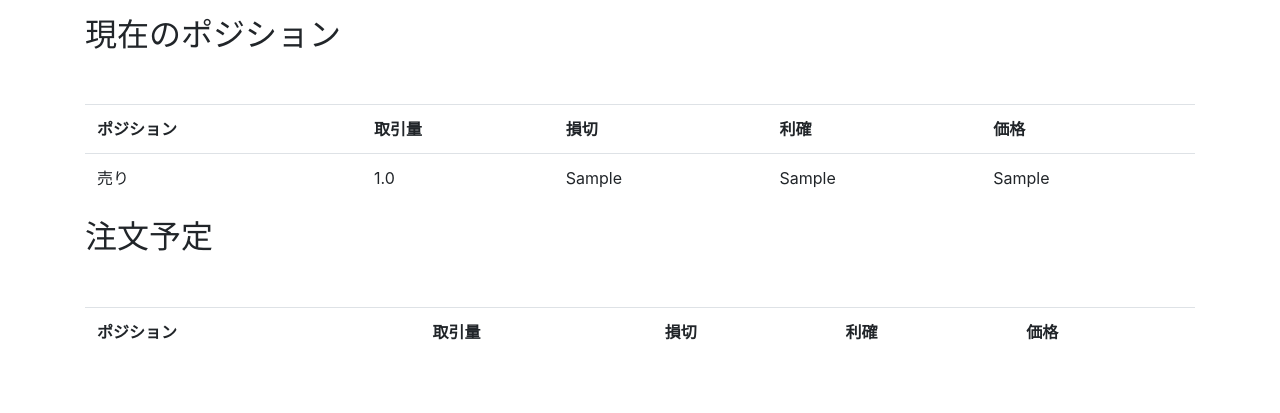
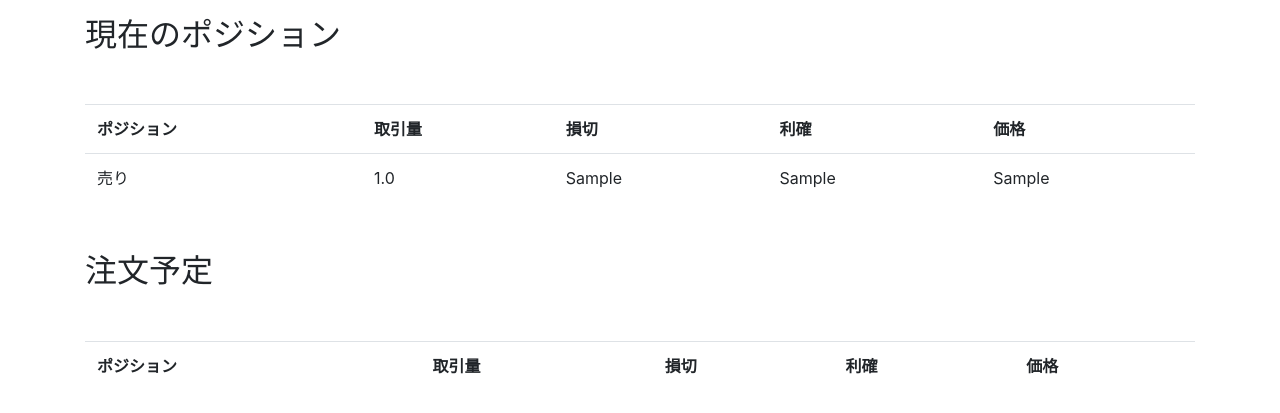
Before and after one commit to var-demiurgos/social-trading, a Django app: page /trade/list in a window 1280 px wide. Shown: the top 413 px of the page. Run offline with Django 3.2, Linux system fonts and the light colour scheme; tables that the repository leaves empty hold one stand-in row (values such as "Sample post"); lists and menus that the app fills with data are empty; parts of the project's set-up code (start-up, migrations or seed data) failed here and were passed over; some libraries are stand-ins or nearby versions.

Commit message:
make it better

```diff
--- a/SocialTrade/templates/trade/trade.html
+++ b/SocialTrade/templates/trade/trade.html
@@ -2,7 +2,7 @@
 {% load static %}
 {% block content %}
 <h2>現在のポジション</h2>
-	<table class="table">
+	<table class="table" id="now__trade">
 	<tr class="table__head">
 		<th>ポジション</th>
 		<th>取引量</th>
@@ -27,8 +27,8 @@
 	{% endfor %}
 	</table>
 
-<h2>注文予定</h2>
-    <table class="table">
+<h2 style="margin-top:50px;">注文予定</h2>
+	<table class="table" id="future__trade">
 	<tr class="table__head">
 		<th>ポジション</th>
 		<th>取引量</th>
@@ -62,4 +62,29 @@
 				white-space: pre;
 		}
 	</style>
+	<div>
+		<script type="text/javascript">
+			$(function(){
+				if (window.matchMedia('screen and (max-width: 480px)').matches){
+					matrix_transform("#now__trade");
+					matrix_transform("#future__trade");
+				}
+			});
+			function matrix_transform(tableid){
+				tid = "#"+tableid;
+				//後で削除するため、既存の行にtemptrクラスをつける
+				$(tid+" tr").addClass("temptr");
+				//thead,tbodyは行列変換で意味をなさなくなるのでタグを除去する
+				$(tid+" thead,"+tid+" tbody").children().unwrap();
+				$(tid+" tr:first td,"+tid+" tr:first th").each(function(){
+					tds = $(this).index()+1;
+					$(tid).append("<tr />");
+					$(tid+" tr.temptr").each(function(){
+						$(tid+" tr:eq("+$(this).index()+") > :nth-child("+tds+")").clone(true).appendTo(tid+"tr:last");
+					});//tr.temptr each
+				});
+				$(tid+" tr.temptr").remove();
+				}
+		</script>
+	</div>
 {% endblock %}
```
Lines whose indentation alone changed are shown as unchanged.
